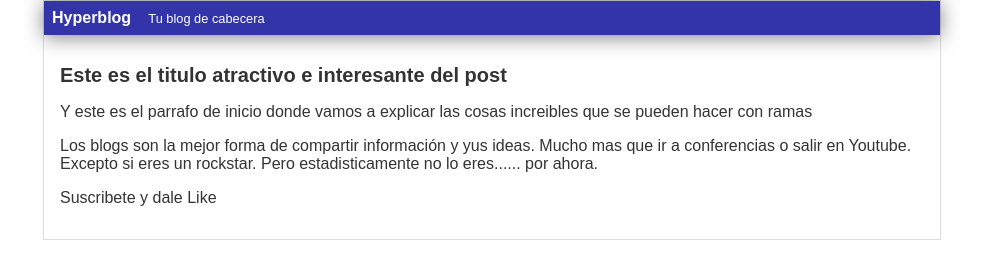
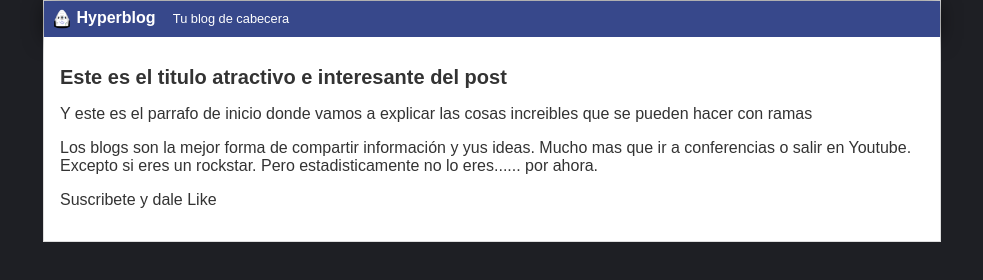
Before and after one commit to CristhianCM/hyperblog, a plain HTML site: page blogpost.html in a window 1280 px wide. Shown: the whole page, without its empty margins (148-1131 px from the left). Drawn offline with Linux system fonts and the light colour scheme.

Commit message:
Color de fondo, logo nuevo y mejor color de header

```diff
--- a/blogpost.html
+++ b/blogpost.html
@@ -6,6 +6,7 @@
     <body>
         <div id="container">
             <div id="cabecera">
+                    <img id="logo" src="imagenes/dragon.png">
                     Hyperblog
                     <span id="tagline">
                         Tu blog de cabecera
--- a/css/estilos.css
+++ b/css/estilos.css
@@ -1,7 +1,8 @@
 body
 {
+    background: #1e1f24;
     color:#333;
-    text-align: left;
+    text-align: center;
     font-family: Arial;
     font-size: 16px;
     margin: 0;
@@ -10,13 +11,18 @@ body
 
 #cabecera
 {
-    background: #33A;
+    background: #37488b;
     box-shadow: 0px 2px 20px 0px rgba(0,0,0,0.5);
     color: white;
     font-weight: bold;
     margin: 0;
     padding: 0.5em;
+}
 
+#cabecera #logo
+{
+    width: 20px;
+    vertical-align: middle;
 }
 
 #cabecera #tagline
@@ -42,5 +48,6 @@ body
 
 #post
 {
+    background: white;
     padding: 1em;
 }
```
